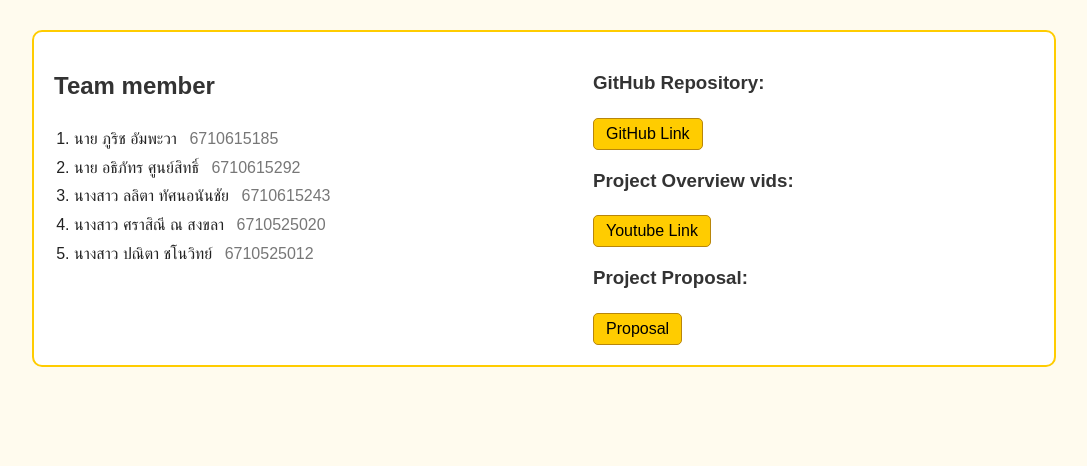
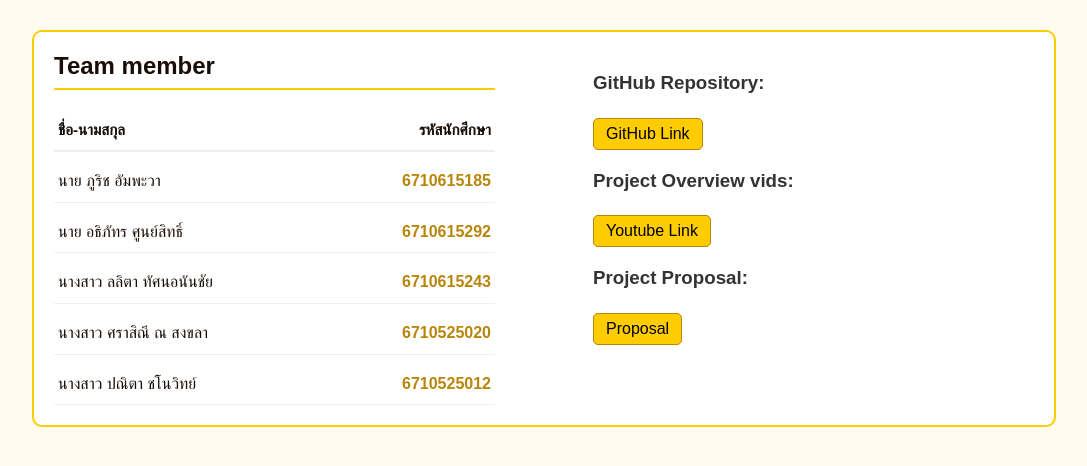
Before and after one commit to athiphat67/LorbMore, a Django app: page / in a window 1280 px wide. Shown: the part 61-527 px from the top of the page, without its empty margins (96-1183 px from the left). Run offline with Django 5.2, Linux system fonts and the light colour scheme.

Commit message:
edit about.html and add css

```diff
--- a/pages/static/pages/css/about.css
+++ b/pages/static/pages/css/about.css
@@ -1,8 +1,6 @@
-/* เวอร์ชันมือใหม่: มีสีเหลืองบ้าง กรอบแดงบ้าง แต่ยังเรียบง่าย */
-
 body {
-    background-color: #fffbee;       /* เหลืองอ่อน ๆ พื้นหลัง */
-    color: #222;                     /* ตัวหนังสือดำเข้ม */
+    background-color: #fffbee;
+    color: #222;
     font-family: Arial, Helvetica, sans-serif;
     margin: 0;
     padding: 0;
@@ -13,15 +11,9 @@ body {
     width: 80%;
     margin: 30px auto;
     padding: 20px;
-    border: 2px solid #ffcc00;       /* กรอบเหลือง */
+    border: 2px solid #ffcc00;
     border-radius: 10px;
     background-color: #ffffff;
-  }
-
-  /* หัวข้อ */
-  h2 {
-    color: #333;                  /* แดง */
-    padding-bottom: 5px;
   }
 
   h3 {
@@ -29,7 +21,7 @@ body {
     margin-top: 20px;
   }
 
-  /* แบ่งซ้ายขวาแบบง่าย */
+  /* แบ่งซ้ายขวา */
   .team {
     float: left;
     width: 45%;
@@ -40,15 +32,58 @@ body {
     width: 45%;
   }
 
-  /* รายชื่อทีม */
-  .member-list {
-    padding-left: 20px;
-    line-height: 1.8;
+  /* หัวข้อ Team member */
+  .team h2 {
+    color: #180d07;
+    border-bottom: 2px solid #ffcc00;
+    padding-bottom: 8px;
+    margin-top: 0;
   }
 
+  /* Container ของรายชื่อ  */
+  .member-list {
+    display: flex;
+    flex-direction: column; /* เรียงแถวจากบนลงล่าง */
+    gap: 8px;
+    margin-top: 15px;
+  }
+
+  /* แถวของสมาชิกแต่ละคน */
+  .member-row {
+    display: flex;
+    justify-content: space-between;
+    align-items: center; /* จัดให้อยู่กลางแนวตั้ง */
+    padding: 8px 4px;
+    border-bottom: 1px solid #f0f0f0; /* เส้นคั่นบางๆ */
+    line-height: 1.6;
+  }
+
+  /* แถวหัวข้อ (ที่เราเพิ่มเข้าไป) */
+  .member-row.header {
+    font-weight: bold;
+    color: #a0522d;
+    border-bottom: 2px solid #eee;
+    font-size: 0.95em;
+  }
+
+  .member-row.header .student-id {
+     color: #180d07;
+     font-weight:  bold;
+  }
+
+  /* คอลัมน์ชื่อ */
+  .member-name {
+    flex-basis: 60%; /* ให้พื้นที่ชื่อ 60% */
+    color: #180d07;
+  }
+
+  /* คอลัมน์รหัส */
   .student-id {
-    color: #777;
-    margin-left: 8px;
+    flex-basis: 40%; /* ให้พื้นที่รหัส 40% */
+    text-align: right; /* จัดชิดขวา */
+    color: #b8860b;
+    font-weight: 600;
+    margin-left: 10px;
   }
 
   /* ลิงก์แบบปุ่มเหลือง */
@@ -81,4 +116,21 @@ body {
       width: 100%;
       margin-bottom: 20px;
     }
+
+    /* บนมือถือ ให้เรียงบน-ล่าง แทนซ้าย-ขวา */
+    .member-row {
+      flex-direction: column;
+      align-items: flex-start; /* จัดชิดซ้าย */
+      border-bottom: 1px solid #ddd;
+      padding-bottom: 10px;
+    }
+    .member-row.header {
+        flex-direction: row; /* หัวข้อให้คงเดิม */
+        align-items: center;
+    }
+    .student-id {
+      text-align: left; /* กลับมาจัดชิดซ้าย */
+      margin-left: 0;
+      padding-top: 4px;
+    }
   }
--- a/pages/templates/pages/about.html
+++ b/pages/templates/pages/about.html
@@ -16,13 +16,35 @@
     <div class="container">
         <section class="team">
             <h2>Team member</h2>
-            <ol class="member-list">
-                <li>นาย ภูริช อัมพะวา <span class="student-id">6710615185</span></li>
-                <li>นาย อธิภัทร ศูนย์สิทธิ์ <span class="student-id">6710615292</span></li>
-                <li>นางสาว ลลิตา ทัศนอนันชัย <span class="student-id">6710615243</span></li>
-                <li>นางสาว ศราสิณี ณ สงขลา <span class="student-id">6710525020</span></li>
-                <li>นางสาว ปณิตา ชโนวิทย์ <span class="student-id">6710525012</span></li>
-            </ol>
+
+            <div class="member-list">
+
+                <div class="member-row header">
+                    <span class="member-name">ชื่อ-นามสกุล</span>
+                    <span class="student-id">รหัสนักศึกษา</span>
+                </div>
+
+                <div class="member-row">
+                    <span class="member-name">นาย ภูริช อัมพะวา</span>
+                    <span class="student-id">6710615185</span>
+                </div>
+                <div class="member-row">
+                    <span class="member-name">นาย อธิภัทร ศูนย์สิทธิ์</span>
+                    <span class="student-id">6710615292</span>
+                </div>
+                <div class="member-row">
+                    <span class="member-name">นางสาว ลลิตา ทัศนอนันชัย</span>
+                    <span class="student-id">6710615243</span>
+                </div>
+                <div class="member-row">
+                    <span class="member-name">นางสาว ศราสิณี ณ สงขลา</span>
+                    <span class="student-id">6710525020</span>
+                </div>
+                <div class="member-row">
+                    <span class="member-name">นางสาว ปณิตา ชโนวิทย์</span>
+                    <span class="student-id">6710525012</span>
+                </div>
+            </div>
         </section>
 
         <section class="project-info">
@@ -42,7 +64,7 @@
 
             <div class="panel">
                 <h3>Project Proposal:</h3>
-                <a class="link" href="https://drive.google.com/drive/folders/1RCq9o06nZgGKq1hyw7kG7AW7NJlgL1h9?usp=share_link" target="_blank">
+                <a class="link" href="https://drive.google.com/drive/folders/1RCq9o06nZgGKq9o06nZgGKq1hyw7kG7AW7NJlgL1h9?usp=share_link" target="_blank">
                     Proposal
                 </a>
             </div>
```
